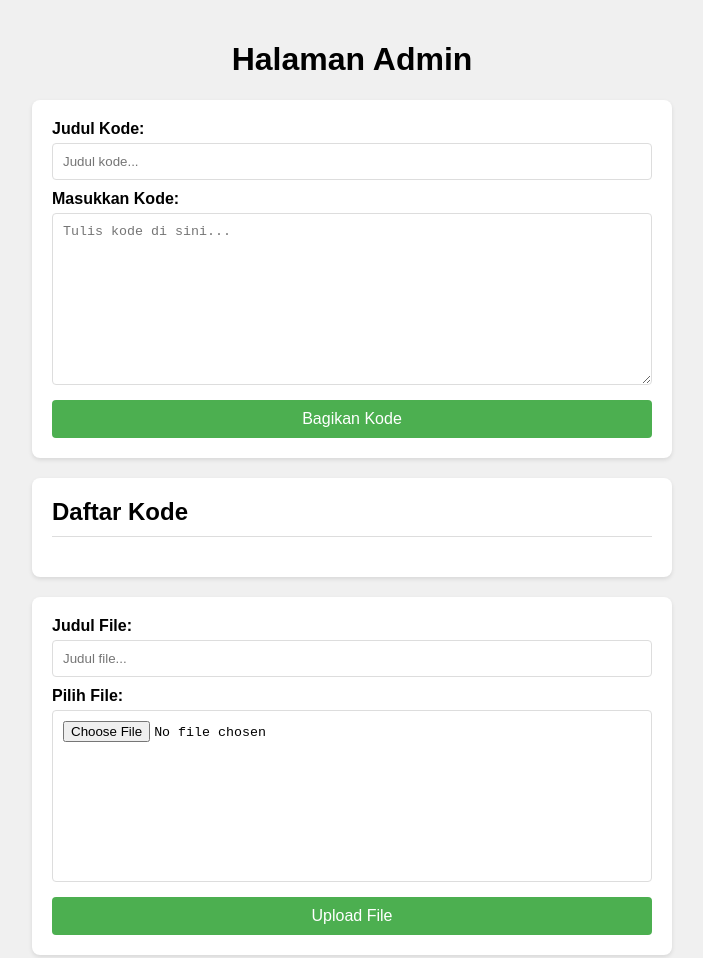
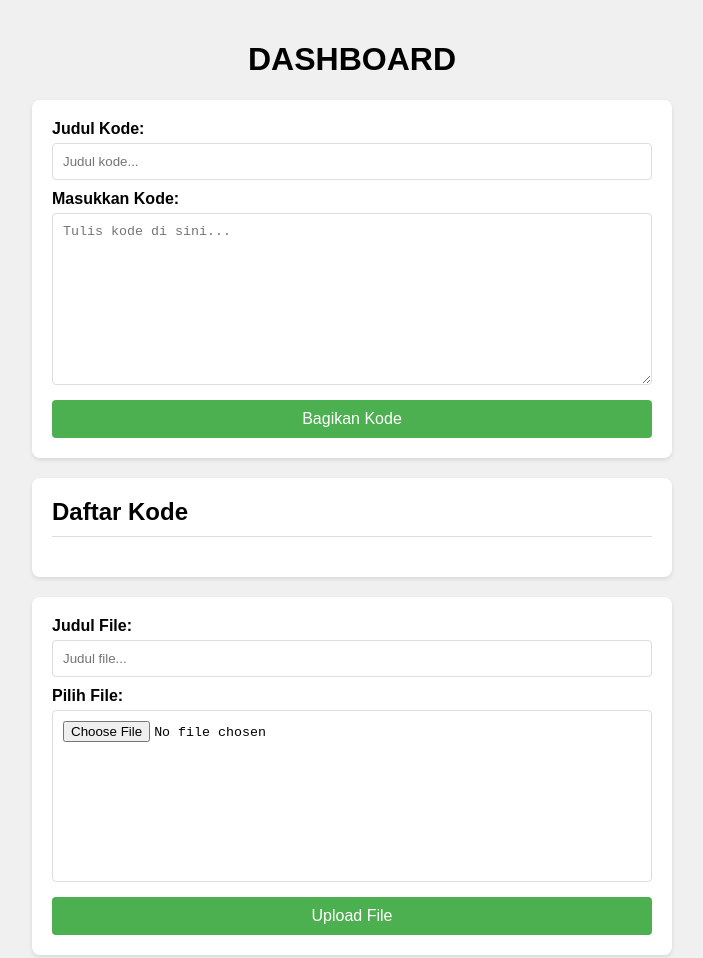
Before and after one commit to wulandari-tech/ngl, a website: page admin.html in a window 1280 px wide. Shown: the top 958 px of the page, without its empty margins (288-991 px from the left). Drawn offline with Linux system fonts and the light colour scheme; no server answers.

Commit message:
Update admin.html

```diff
--- a/admin.html
+++ b/admin.html
@@ -3,7 +3,7 @@
 <head>
     <meta charset="UTF-8">
     <meta name="viewport" content="width=device-width, initial-scale=1.0">
-    <title>Admin - Tambah Kode & File</title>
+    <title>KAIZEL - WANZOFC</title>
     <style>
         body { font-family: sans-serif; margin: 0; padding: 20px; background-color: #f0f0f0; }
         h1 { text-align: center; }
@@ -21,40 +21,32 @@
     </style>
 </head>
 <body>
-    <h1>Halaman Admin</h1>
-
+    <h1>DASHBOARD</h1>
     <form id="form-kode">
         <label for="judul-kode">Judul Kode:</label>
         <input type="text" id="judul-kode" name="judul-kode" placeholder="Judul kode...">
-
         <label for="kode">Masukkan Kode:</label>
         <textarea id="kode" name="kode" placeholder="Tulis kode di sini..."></textarea>
         <button type="submit">Bagikan Kode</button>
     </form>
-
     <div id="daftar-kode">
         <h2>Daftar Kode</h2>
     </div>
-
     <form id="form-file">
         <label for="judul-file">Judul File:</label>
         <input type="text" id="judul-file" name="judul-file" placeholder="Judul file...">
-
         <label for="file">Pilih File:</label>
         <input type="file" id="file" name="file">
         <button type="submit">Upload File</button>
     </form>
-
     <div id="daftar-file">
         <h2>Daftar File</h2>
     </div>
-
     <script>
         const formKode = document.getElementById('form-kode');
         const daftarKode = document.getElementById('daftar-kode');
         const formFile = document.getElementById('form-file');
         const daftarFile = document.getElementById('daftar-file');
-
         async function tampilkanDaftarKode() {
             try {
                 const response = await fetch('/api/kode');
```
